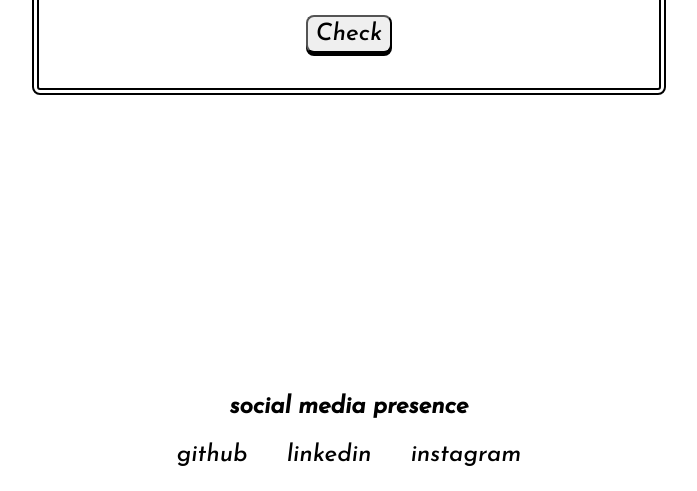
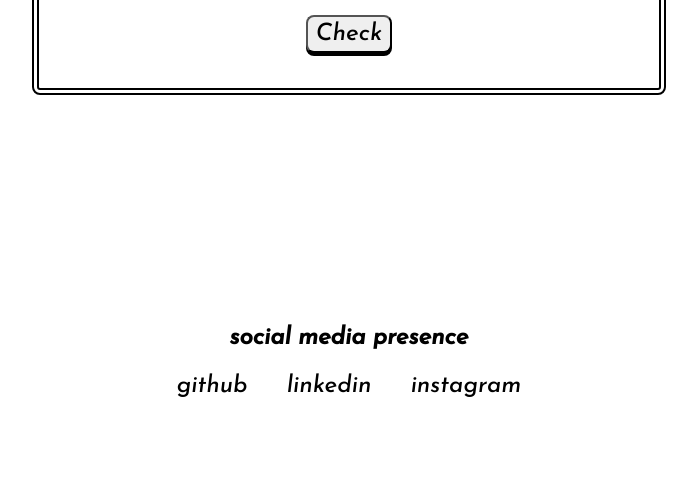
Before and after one commit to anushasunil/prime-number-JS, a plain HTML site: page index.html in a window 1280 px wide. Shown: the part 378-869 px from the top of the page, without its empty margins (291-988 px from the left). After the commit the page ends 800 px from the top, so only its background shows below. Drawn offline with Linux system fonts and the light colour scheme.

Commit message:
style: updated footer position

```diff
--- a/styles.css
+++ b/styles.css
@@ -62,6 +62,10 @@ input {
 }
 
 footer {
+    position:fixed;
+    bottom: 0;
+    left: 0;
+    right: 0;
     font-size: 1.5rem;
     background-color: var(--primary-color);
     /* padding: 2rem 1rem; */
@@ -69,7 +73,6 @@ footer {
     color: black;
     border-top-right-radius: 1rem;
     border-top-left-radius: 1rem;
-    margin-top: 30%;
 
 }
 
```
